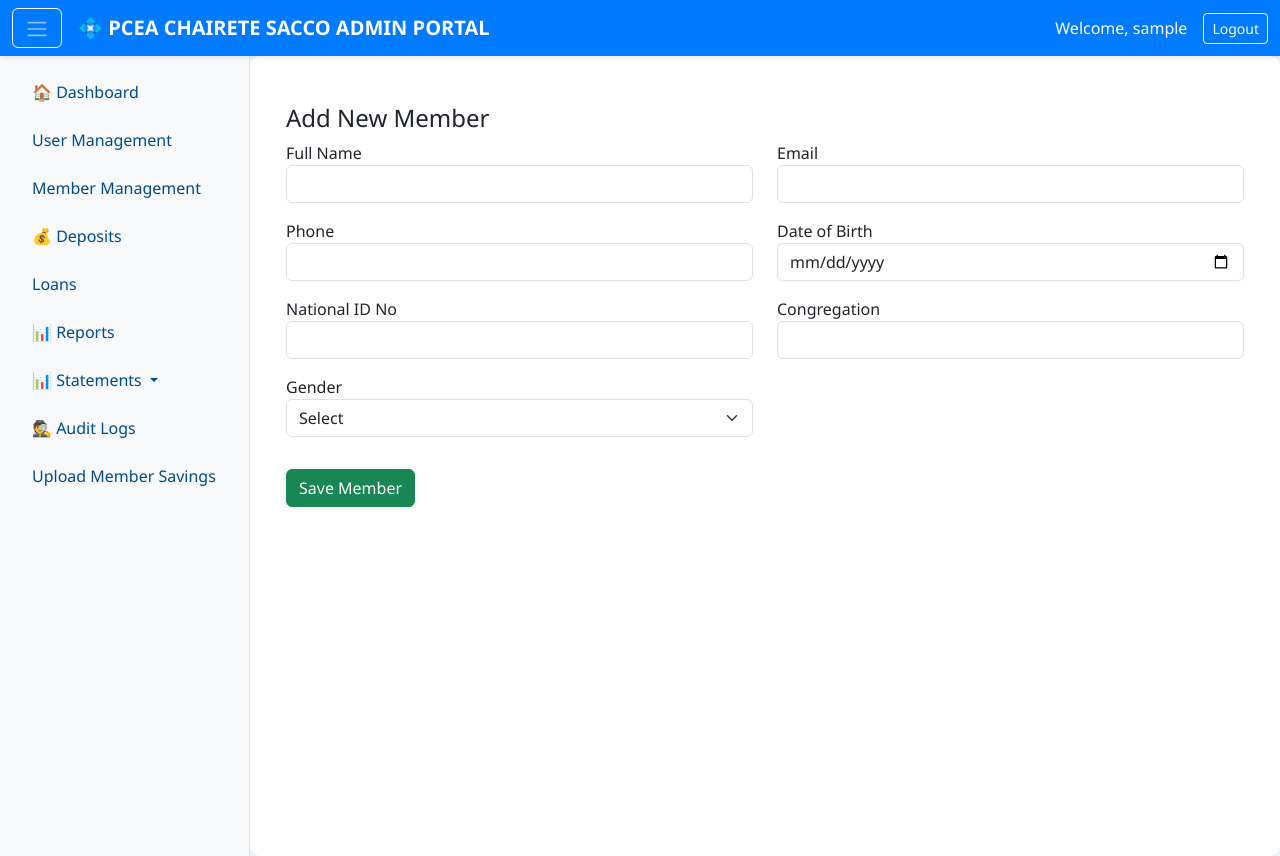
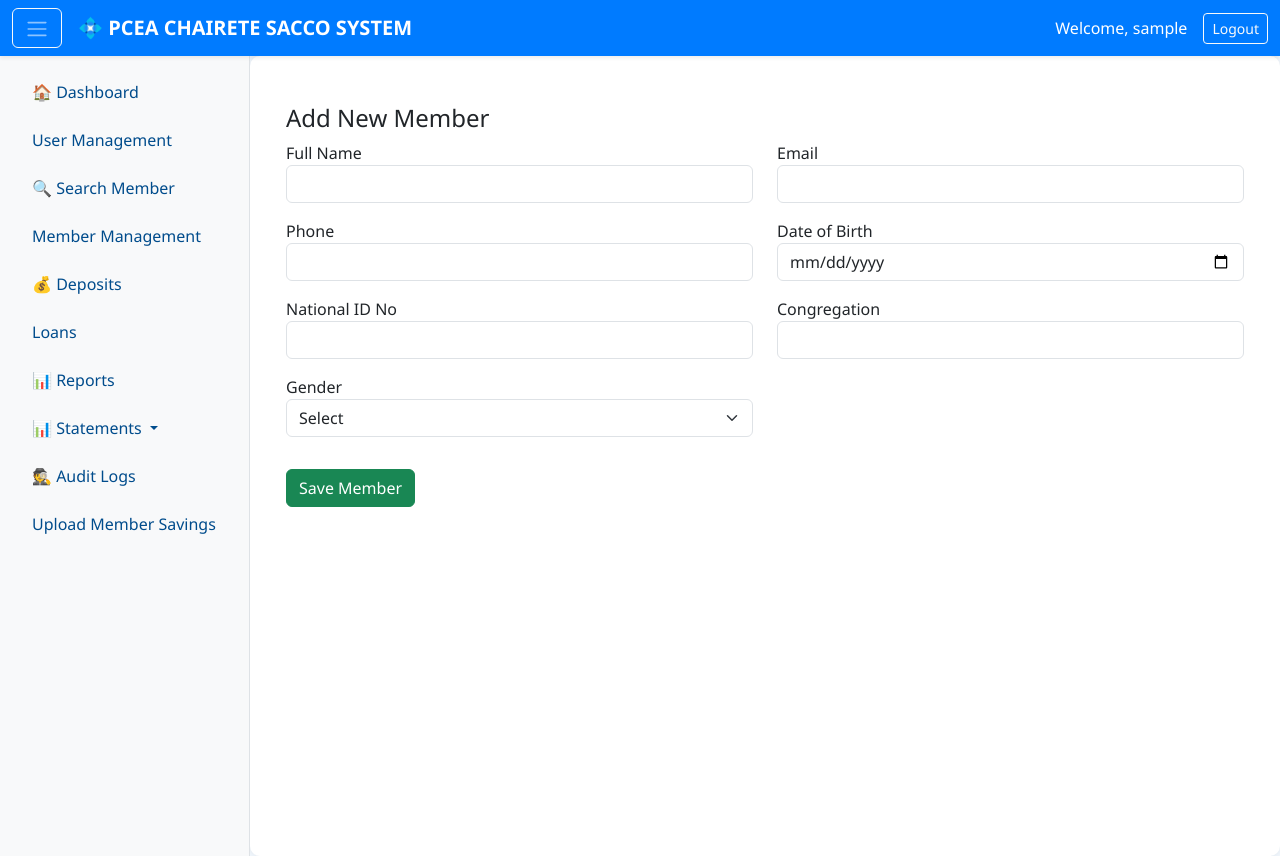
Before and after one commit to kariokojim/chairete_app, a Flask app: page /admin/members/add in a window 1280 px wide. Run offline with Flask 3, Linux system fonts and the light colour scheme; the visitor is signed in with stand-in values (Sample User, id 1); some libraries are stand-ins or nearby versions.

Commit message:
Update base.html

```diff
--- a/sacco_app/templates/base.html
+++ b/sacco_app/templates/base.html
@@ -2,7 +2,7 @@
 <html lang="en">
 <head>
   <meta charset="UTF-8">
-  <title>{{ title or "SACCO Admin" }}</title>
+  <title>{{ title or "CHAIRETE SACCO " }}</title>
   <meta name="viewport" content="width=device-width, initial-scale=1">
   <link href="https://cdn.jsdelivr.net/npm/bootstrap@5.3.2/dist/css/bootstrap.min.css" rel="stylesheet">
   <link href="{{ url_for('static', filename='css/admin.css') }}" rel="stylesheet">
@@ -31,7 +31,7 @@
         <span class="navbar-toggler-icon"></span>
       </button>
 
-      <a class="navbar-brand fw-bold" href="{{ url_for('admin.dashboard') }}">💠 PCEA CHAIRETE SACCO ADMIN PORTAL</a>
+      <a class="navbar-brand fw-bold" href="{{ url_for('admin.dashboard') }}">💠 PCEA CHAIRETE SACCO SYSTEM</a>
 
       <div class="d-flex align-items-center ms-auto">
         <span class="text-white me-3">Welcome, {{ current_user.username }}</span>
@@ -60,6 +60,9 @@
 			</li>
 			</ul>
 			</div>
+		</li>
+		<li class="nav-item">
+		  <a class="nav-link" href="{{ url_for('admin.search_member_form') }}">🔍 Search Member</a>
 		</li>
         <li class="nav-item">
 		<a class="nav-link" data-bs-toggle="collapse" href="#memberSubMenu" role="button" aria-expanded="false" aria-controls="memberSubMenu">
```
